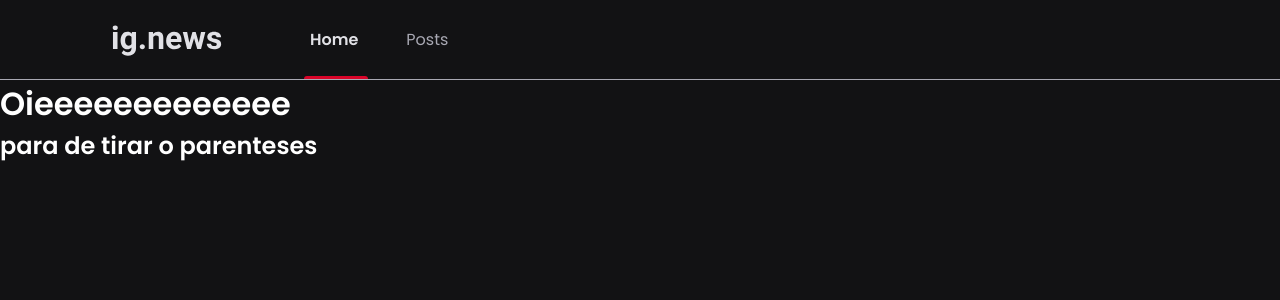
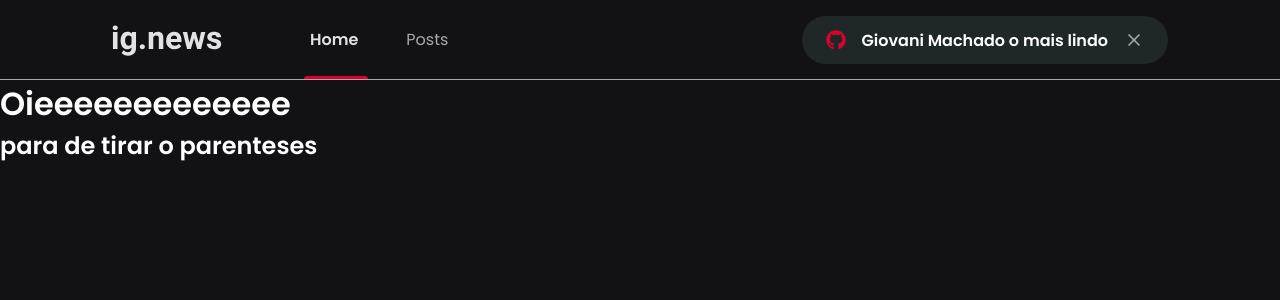
Before and after one commit to Elesiann/gnews, a Next.js app: page / in a window 1280 px wide. Shown: the top 300 px of the page. Built offline with nearby package versions, Linux system fonts and the light colour scheme.

Commit message:
adding and styling signinButton

```diff
--- a/package.json
+++ b/package.json
@@ -14,6 +14,7 @@
     "next": "^11.1.2",
     "react": "17.0.2",
     "react-dom": "17.0.2",
+    "react-icons": "^4.2.0",
     "sass": "^1.41.0"
   },
   "devDependencies": {
--- a/src/components/Header/index.tsx
+++ b/src/components/Header/index.tsx
@@ -1,7 +1,8 @@
+import { SignInButton } from '../SignInButton';
 import styles from './styles.module.scss'
 
-export function Header(){
-    return(
+export function Header() {
+    return (
         <header className={styles.headerContainer}>
             <div className={styles.headerContent}>
                 <img src="/images/logo.svg" alt="Logo gNews" />
@@ -9,6 +10,9 @@
                     <a className={styles.is__active} href="">Home</a>
                     <a href="">Posts</a>
                 </nav>
+
+                <SignInButton />
+
             </div>
         </header>
     );
--- a/src/components/Header/styles.module.scss
+++ b/src/components/Header/styles.module.scss
@@ -39,8 +39,8 @@
         font-weight: bold;
       }
 
-      &.is__active::after{
-          content: '';
+      &.is__active::after {
+        content: "";
         height: 3px;
         border-radius: 3px 3px 0 0;
 
@@ -52,4 +52,9 @@
       }
     }
   }
+
+  button {
+    margin-left: auto;
+    text-align: center;
   }
+}
--- /dev/null
+++ b/src/components/SignInButton/index.tsx
@@ -0,0 +1,20 @@
+import { FaGithub } from 'react-icons/fa'
+import { FiX } from 'react-icons/fi'
+import styles from "./styles.module.scss"
+
+export function SignInButton() {
+
+    const isUserLoggedIn = true;
+
+    return isUserLoggedIn ? (
+        <button
+            type="button"
+            className={styles.signInButton}>
+            <FaGithub color="#d90429" /> Giovani Machado o mais lindo <FiX color="#a8a8b3" className={styles.closeIcon}/> </button>
+    ) : (
+        <button
+            type="button"
+            className={styles.signInButton}>
+            <FaGithub color="#d90429" /> Entrar com Github </button>
+    )
+}
--- /dev/null
+++ b/src/components/SignInButton/styles.module.scss
@@ -0,0 +1,33 @@
+.signInButton {
+    height: 3rem;
+    border-radius: 3rem;
+    border: 0;
+    padding: 0 1.5rem;
+    display: flex;
+    align-items: center;
+    justify-content: center;
+    color: var(--white);
+    font-weight: bold;
+    background: var(--gray-600);
+
+    transition: .3s;
+
+    svg {
+        width: 20px;
+        height: 20px;
+    }
+
+    svg:first-child {
+        margin-right: 1rem;
+    }
+
+    svg.closeIcon {
+        margin-left: 1rem;
+    }
+
+    &:hover {
+        filter: brightness(0.8);
+        // background-color: var(--red-500);
+        // color: var(--gray-900);
+    }
+}
--- a/src/styles/global.scss
+++ b/src/styles/global.scss
@@ -9,6 +9,7 @@
 
   --gray-100: #e1e1e6;
   --gray-300: #a8a8b3;
+  --gray-600: #1f2729;
   --gray-900: #121214;
 
   --cyan-500: #61dafb;
```
Also changed, not shown: 1 other file (tests, documents, lock files or other folders). Lines whose indentation alone changed are shown as unchanged.
